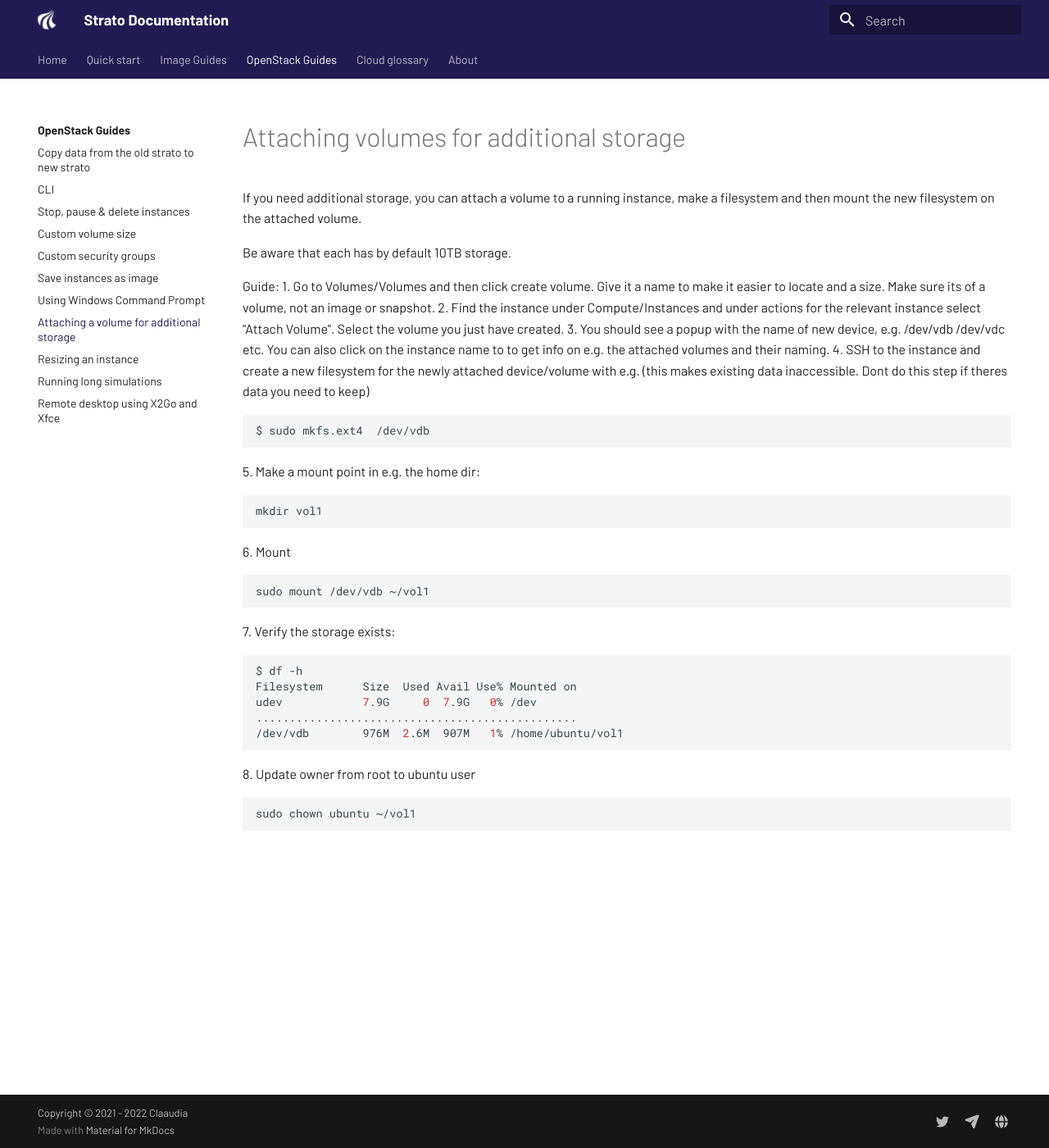
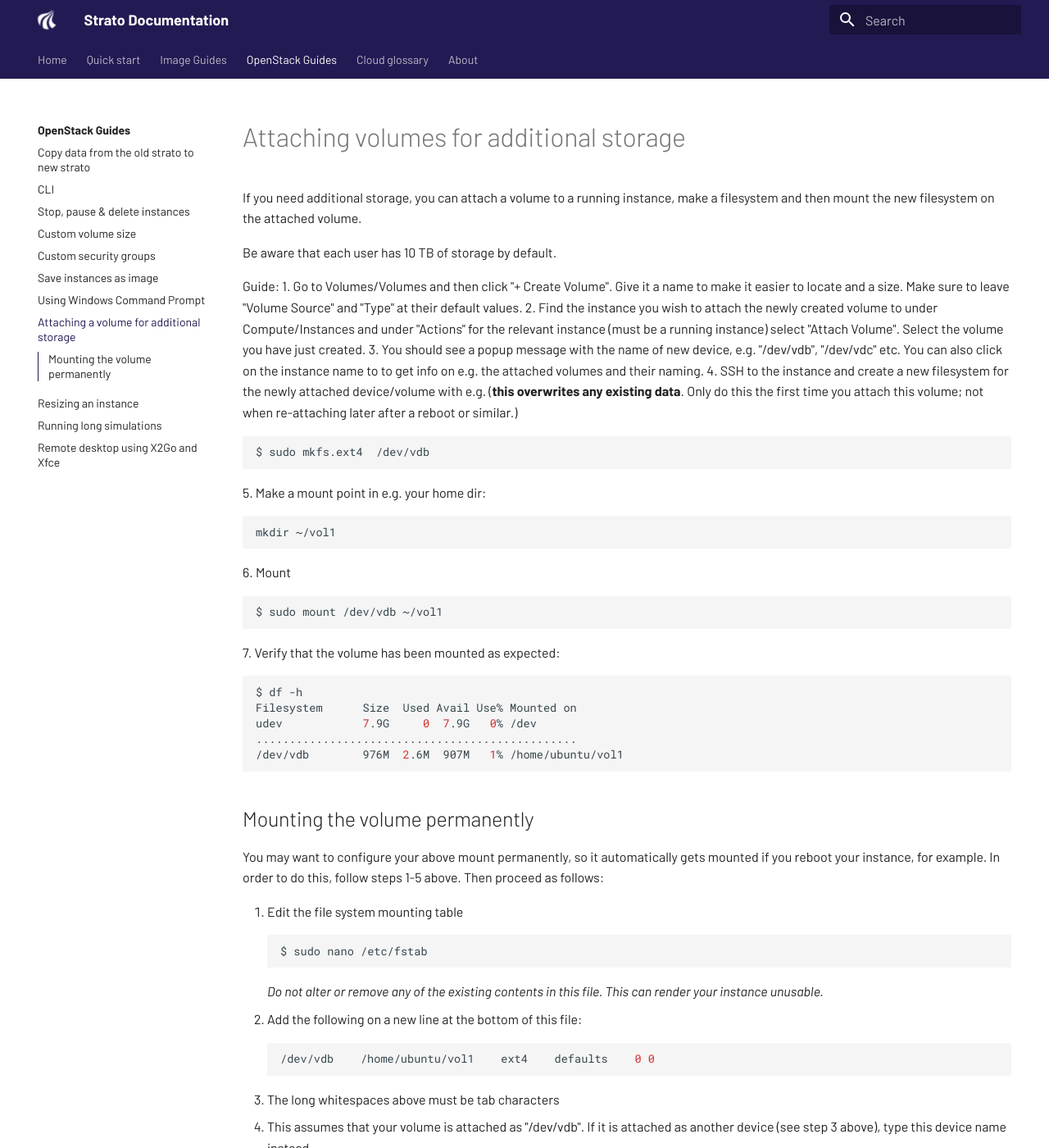
Before and after one commit to daniehej/Documentation, an MkDocs documentation site: the page built from docs/guides/openstack_guides/attach_volume.md, in a window 1280 px wide and 1400 px high. Shown: the whole window at 82% size. Built offline with MkDocs 1.6.1 and Material for MkDocs 9.7.7, drawn with Linux system fonts in a browser that asks for light colours; some of the changed text lies outside the part shown.

Commit message:
Added details on permanently mounting a volume on an instance
Describes how to add an attached volume permanently to the instance's file
system table. This ensure that the volume gets mounted again if the instance
is rebooted.

````diff
--- a/docs/guides/openstack_guides/attach_volume.md
+++ b/docs/guides/openstack_guides/attach_volume.md
@@ -2,33 +2,60 @@
 
 If you need additional storage, you can attach a volume to a running instance, make a filesystem and then mount the new filesystem on the attached volume.
 
-Be aware that each has by default 10TB storage.
+Be aware that each user has 10 TB of storage by default.
 
 Guide:
-1. Go to Volumes/Volumes and then click create volume. Give it a name to make it easier to locate and a size. Make sure its of a volume, not an image or snapshot.
-2. Find the instance under Compute/Instances and under actions for the relevant instance select "Attach Volume". Select the volume you just have created.
-3. You should see a popup with the name of new device, e.g. /dev/vdb /dev/vdc etc. You can also click on the instance name to to get info on e.g. the attached volumes and their naming.
-4. SSH to the instance and create a new filesystem for the newly attached device/volume with e.g. (this makes existing data inaccessible. Dont do this step if theres data you need to keep)
-```bash
-$ sudo mkfs.ext4  /dev/vdb
-```
-5. Make a mount point in e.g. the home dir:
-```bash
-mkdir vol1
-```
+1. Go to Volumes/Volumes and then click "+ Create Volume". Give it a name to make it easier to locate and a size. Make sure to leave "Volume Source" and "Type" at their default values.
+2. Find the instance you wish to attach the newly created volume to under Compute/Instances and under "Actions" for the relevant instance (must be a running instance) select "Attach Volume". Select the volume you have just created.
+3. You should see a popup message with the name of new device, e.g. "/dev/vdb", "/dev/vdc" etc. You can also click on the instance name to to get info on e.g. the attached volumes and their naming.
+4. SSH to the instance and create a new filesystem for the newly attached device/volume with e.g. (**this overwrites any existing data**. Only do this the first time you attach this volume; not when re-attaching later after a reboot or similar.)
+   ```bash
+   $ sudo mkfs.ext4  /dev/vdb
+   ```
+5. Make a mount point in e.g. your home dir:
+   ```bash
+   mkdir ~/vol1
+   ```
 6. Mount
-```bash
-﻿sudo mount /dev/vdb ~/vol1
-```
-7. Verify the storage exists:
-```bash
-$ df -h
-Filesystem      Size  Used Avail Use% Mounted on
-udev            7.9G     0  7.9G   0% /dev
-﻿................................................
-/dev/vdb        976M  2.6M  907M   1% /home/ubuntu/vol1
-```
-8. Update owner from root to ubuntu user
-```bash
-sudo chown ubuntu ~/vol1
-```
+   ```bash
+   $ sudo mount /dev/vdb ~/vol1
+   ```
+7. Verify that the volume has been mounted as expected:
+   ```bash
+   $ df -h
+   Filesystem      Size  Used Avail Use% Mounted on
+   udev            7.9G     0  7.9G   0% /dev
+   ................................................
+   /dev/vdb        976M  2.6M  907M   1% /home/ubuntu/vol1
+   ```
+
+## Mounting the volume permanently
+
+You may want to configure your above mount permanently, so it automatically gets mounted if you reboot your instance, for example. In order to do this, follow steps 1-5 above. Then proceed as follows:
+
+6. Edit the file system mounting table
+   ```bash
+   $ sudo nano /etc/fstab
+   ```
+   *Do not alter or remove any of the existing contents in this file. This can render your instance unusable.*
+7. Add the following on a new line at the bottom of this file:
+   ```bash
+   /dev/vdb    /home/ubuntu/vol1    ext4    defaults    0 0
+   ```
+   - The long whitespaces above must be tab characters
+   - This assumes that your volume is attached as "/dev/vdb". If it is attached as another device (see step 3 above), type this device name instead.
+   - This assumes that you have created your mount point at "~/vol1". If you have created it somewhere else (see step 5 above), type the full path to it instead of "/home/ubuntu/vol1".
+
+8. Press CTRL-X in the nano text editor, type "y" for yes and hit ENTER to exit the editor and save the file.
+9. Now mount your newly configured volume with the following command (causes mount to mount all file systems mentioned in "etc/fstab"):
+   ```bash
+   $ sudo mount -a
+   ```
+10. Verify that the volume has been mounted as expected:
+    ```bash
+    $ df -h
+    Filesystem      Size  Used Avail Use% Mounted on
+    udev            7.9G     0  7.9G   0% /dev
+    ................................................
+    /dev/vdb        976M  2.6M  907M   1% /home/ubuntu/vol1
+    ```
````
